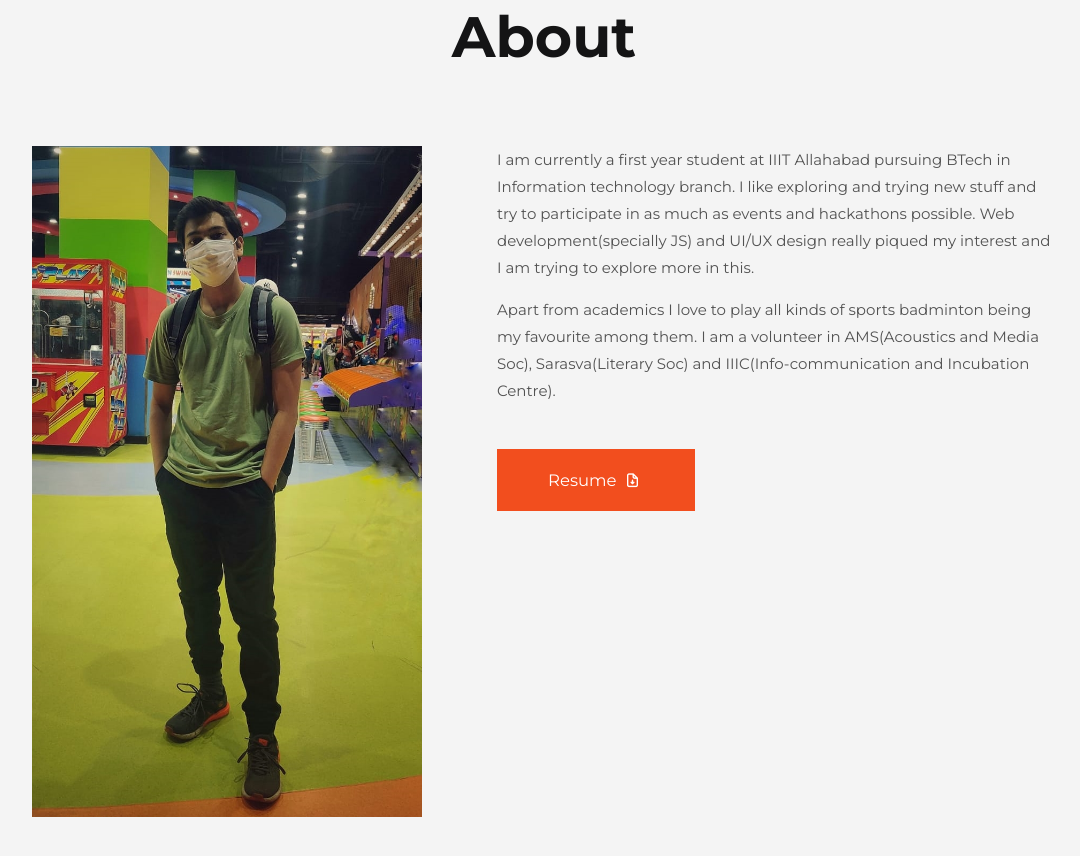
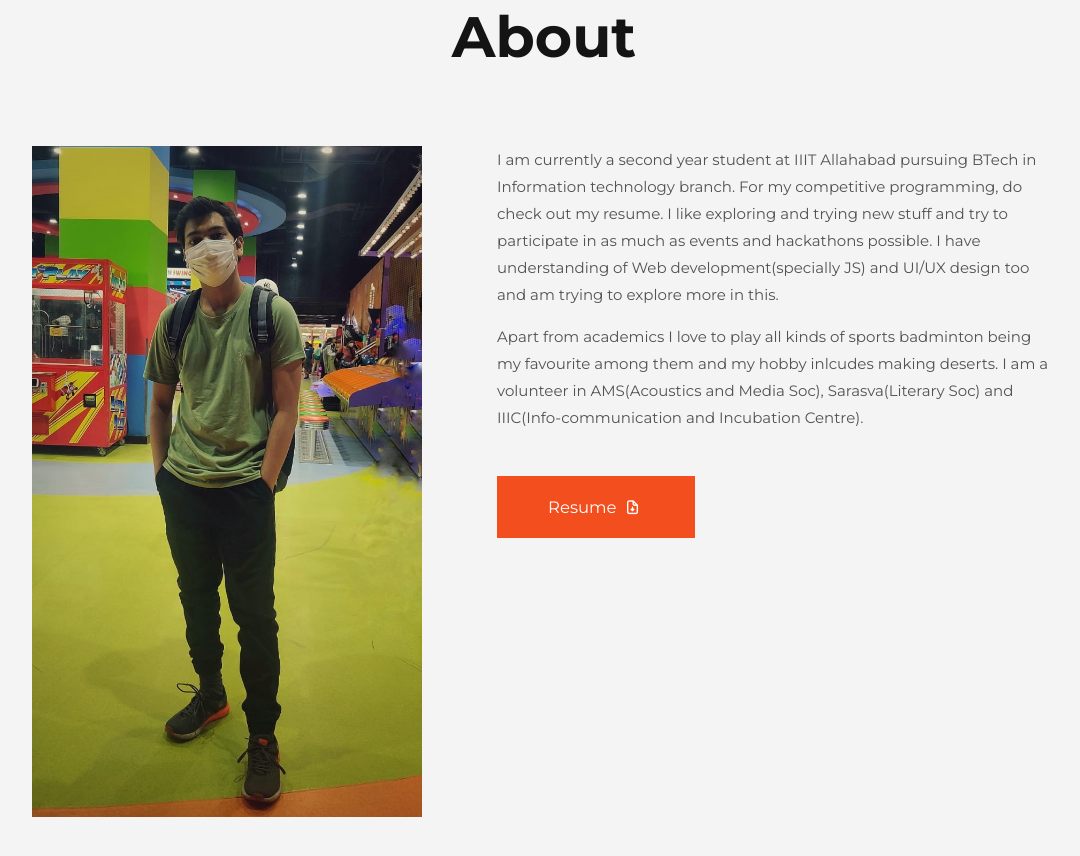
Before and after one commit to SanyamAgrawal07/HINT-Resume-Project, a plain HTML site: page index.html in a window 1280 px wide. Shown: the part 900-1756 px from the top of the page, without its empty margins (96-1176 px from the left). Drawn offline with nearby package versions, Linux system fonts and the light colour scheme.

Commit message:
Update index.html

```diff
--- a/index.html
+++ b/index.html
@@ -98,16 +98,15 @@
         </div>
         <div class="info">
           <p>
-            I am currently a first year student at IIIT Allahabad pursuing BTech
-            in Information technology branch. I like exploring and trying new
+            I am currently a second year student at IIIT Allahabad pursuing BTech
+            in Information technology branch. For my competitive programming, do check out my resume. I like exploring and trying new
             stuff and try to participate in as much as events and hackathons
-            possible. Web development(specially JS) and UI/UX design really
-            piqued my interest and I am trying to explore more in this.
+            possible. I have understanding of Web development(specially JS) and UI/UX design too and am trying to explore more in this.
 
           </p>
           <p>
             Apart from academics I love to play all kinds of
-            sports badminton being my favourite among them. I am a volunteer in
+            sports badminton being my favourite among them and my hobby inlcudes making deserts. I am a volunteer in
             AMS(Acoustics and Media Soc), Sarasva(Literary Soc) and IIIC(Info-communication and Incubation Centre).
           </p>
           <!-- <div class="read-more-content">
```
